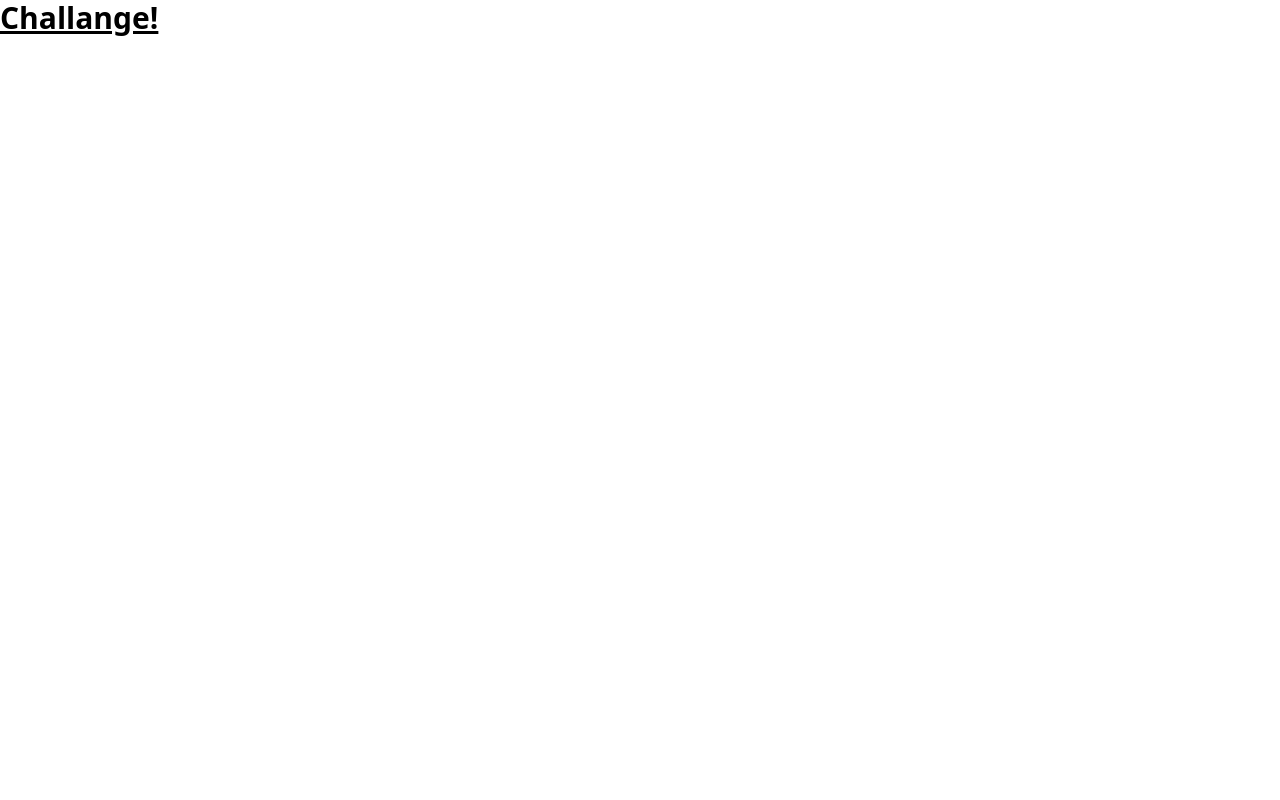
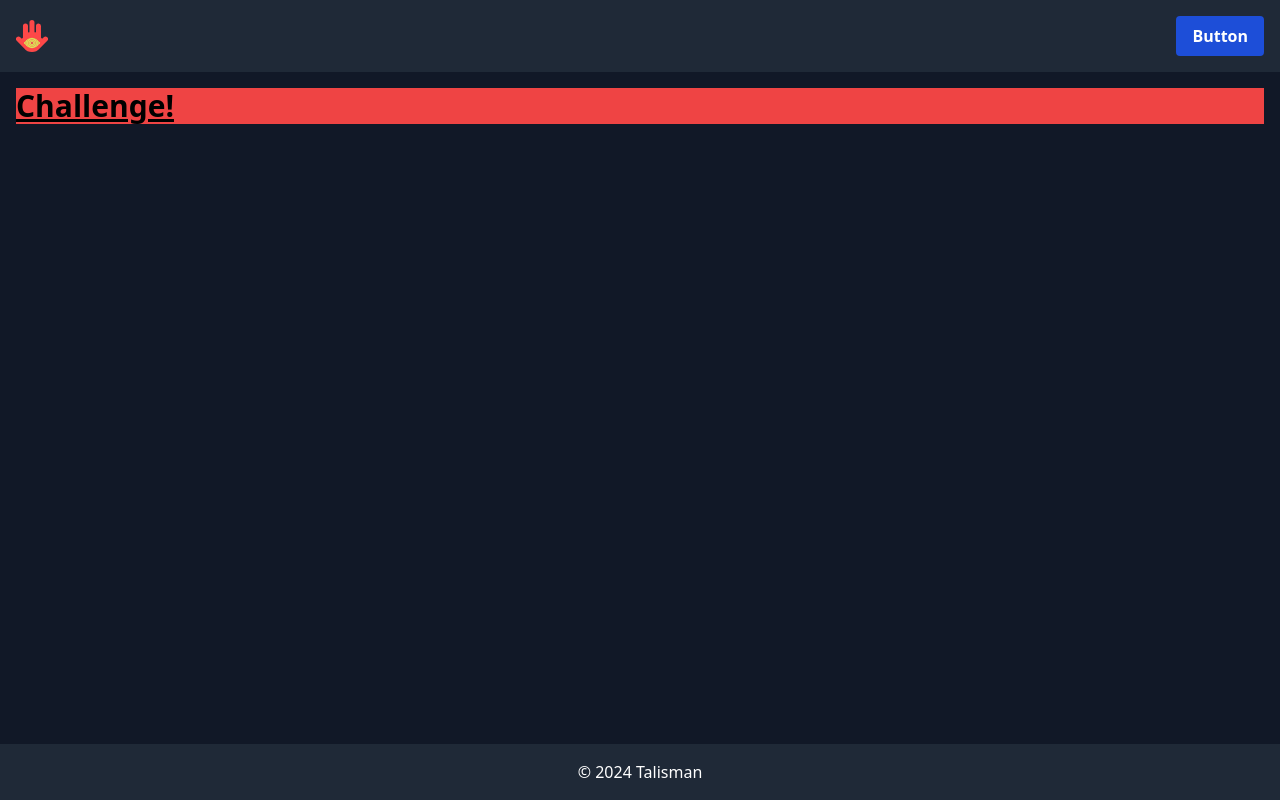
Before and after one commit to UrbanWill/talisman-challange, a React (Vite) app: page / in a window 1280 px wide. Built offline with nearby package versions, Linux system fonts and the light colour scheme.

Commit message:
task: setup layout

```diff
--- a/src/App.tsx
+++ b/src/App.tsx
@@ -1,5 +1,13 @@
+import Layout from "./components/layout";
+
 function App() {
-  return <h1 className="text-3xl font-bold underline">Challange!</h1>;
+  return (
+    <Layout>
+      <div className="bg-red-500">
+        <h1 className="text-3xl font-bold underline">Challenge!</h1>
+      </div>
+    </Layout>
+  );
 }
 
 export default App;
--- /dev/null
+++ b/src/components/layout.tsx
@@ -0,0 +1,13 @@
+import Navbar from "./navbar";
+
+export default function Layout({ children }: { children: React.ReactNode }) {
+  return (
+    <div className="flex flex-col min-h-screen">
+      <Navbar />
+      <main className="flex-1 p-4 bg-gray-900">{children}</main>
+      <footer className="bg-gray-800 text-white p-4">
+        <p className="text-center">© 2024 Talisman</p>
+      </footer>
+    </div>
+  );
+}
--- /dev/null
+++ b/src/components/navbar.tsx
@@ -0,0 +1,18 @@
+// TODO: Use react-router-dom to navigate between pages if app grows to more than one page
+
+export default function Navbar() {
+  return (
+    <nav className="flex items-center justify-between bg-gray-800 p-4 text-white">
+      <img
+        src="/src/assets/hand-red-black.svg"
+        alt="Logo"
+        className="h-8 inline mr-2 cursor-pointer"
+      />
+      <div className="flex items-center">
+        <button className="bg-blue-700 hover:bg-blue-800 text-white font-bold py-2 px-4 rounded">
+          Button
+        </button>
+      </div>
+    </nav>
+  );
+}
```
Also changed, not shown: src/assets/hand-red-black.svg (added).
